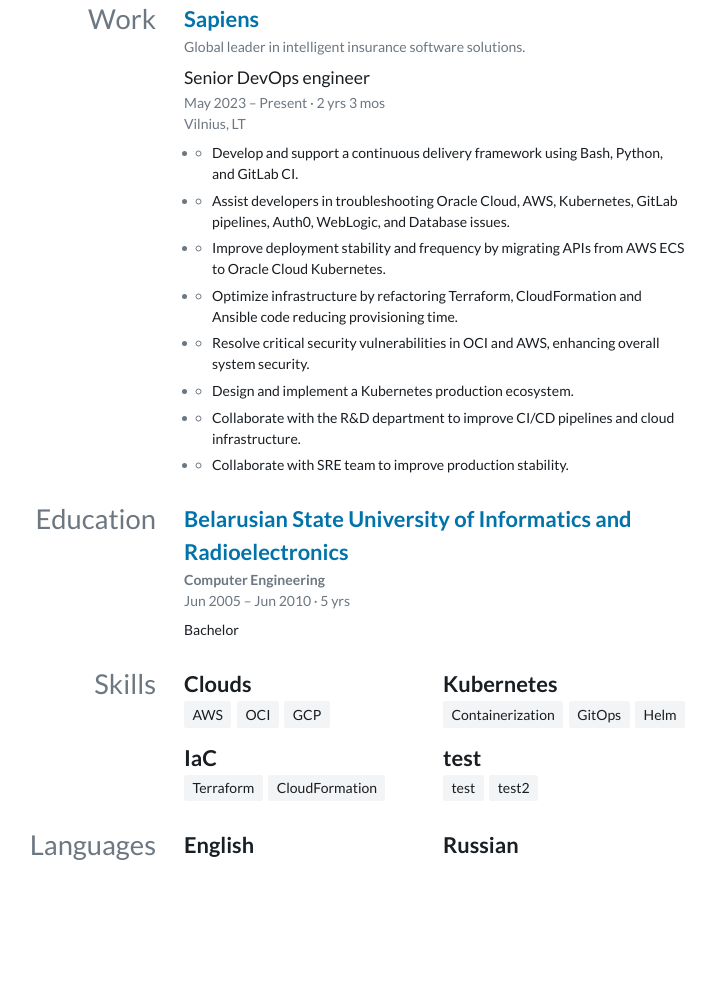
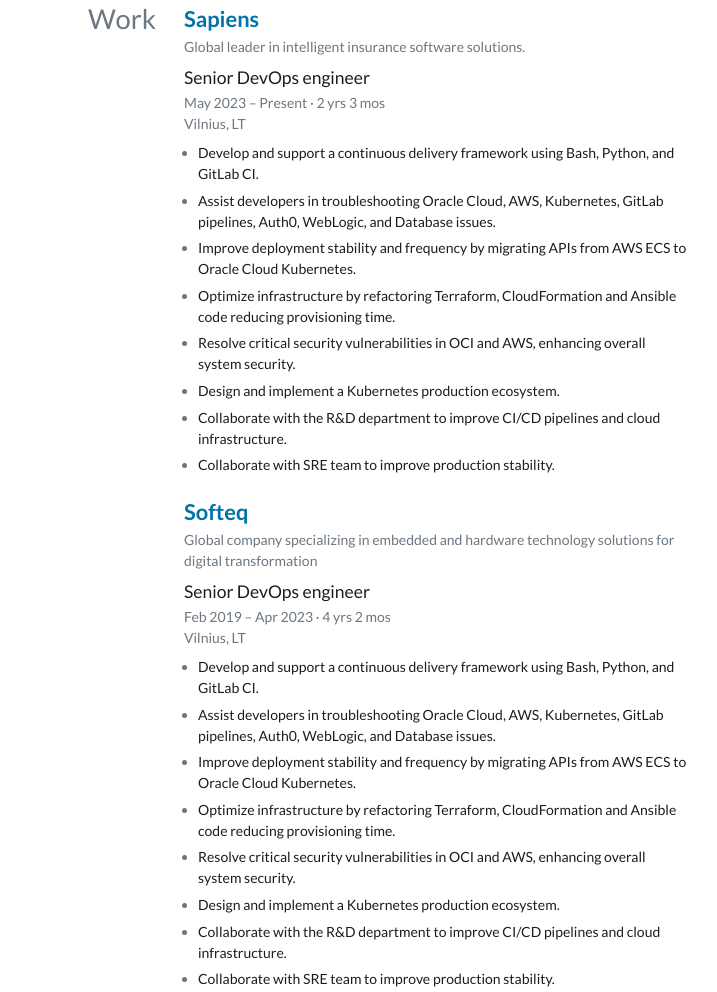
Before and after one commit to ratenio/ratenio.github.io, a plain HTML site: page index.html in a window 1280 px wide. Shown: the part 397-1389 px from the top of the page, without its empty margins (302-1019 px from the left). Before the commit the page ends 1315 px from the top, so only its background shows below. Drawn offline with Linux system fonts and the light colour scheme.

Commit message:
deploy: 4b109a572a08f40eb55d775e17518744703b19c3

```diff
--- a/index.html
+++ b/index.html
@@ -87,23 +87,33 @@
 
 
                           <ul>
-                            <li><ul>
-<li>Develop and support a continuous delivery framework using Bash, Python, and GitLab CI.</li>
-</ul></li><li><ul>
-<li>Assist developers in troubleshooting Oracle Cloud, AWS, Kubernetes, GitLab pipelines,  Auth0,  WebLogic, and Database issues.</li>
-</ul></li><li><ul>
-<li>Improve deployment stability and frequency by migrating APIs from AWS ECS to Oracle Cloud Kubernetes.</li>
-</ul></li><li><ul>
-<li>Optimize infrastructure by refactoring Terraform, CloudFormation and Ansible code reducing provisioning time.</li>
-</ul></li><li><ul>
-<li>Resolve critical security vulnerabilities in OCI and AWS, enhancing overall system security.</li>
-</ul></li><li><ul>
-<li>Design and implement a Kubernetes production ecosystem.</li>
-</ul></li><li><ul>
-<li>Collaborate with the R&amp;D department to improve CI/CD pipelines and cloud infrastructure.</li>
-</ul></li><li><ul>
-<li>Collaborate with SRE team to improve production stability.</li>
-</ul></li>
+                            <li><p>Develop and support a continuous delivery framework using Bash, Python, and GitLab CI.</p></li><li><p>Assist developers in troubleshooting Oracle Cloud, AWS, Kubernetes, GitLab pipelines,  Auth0,  WebLogic, and Database issues.</p></li><li><p>Improve deployment stability and frequency by migrating APIs from AWS ECS to Oracle Cloud Kubernetes.</p></li><li><p>Optimize infrastructure by refactoring Terraform, CloudFormation and Ansible code reducing provisioning time.</p></li><li><p>Resolve critical security vulnerabilities in OCI and AWS, enhancing overall system security.</p></li><li><p>Design and implement a Kubernetes production ecosystem.</p></li><li><p>Collaborate with the R&amp;D department to improve CI/CD pipelines and cloud infrastructure.</p></li><li><p>Collaborate with SRE team to improve production stability.</p></li>
+                          </ul>
+
+                      </div>
+
+                </div>
+              </article>
+
+              <article>
+                <header>
+                  <h4><a href="https://www.softeq.com/">Softeq</a></h4>
+                  <div class="meta"><div>Global company specializing in embedded and hardware technology solutions for digital transformation</div></div>
+                </header>
+                <div class="timeline">
+
+                      <div>
+                        <div>
+                          <h5>Senior DevOps engineer</h5>
+                          <div class="meta">
+                            <div><time-duration><time datetime="2019-02-01">Feb 2019</time> – <time datetime="2023-04-30">Apr 2023</time></time-duration></div>
+                            <div>Vilnius, LT</div>
+                          </div>
+                        </div>
+
+
+                          <ul>
+                            <li><p>Develop and support a continuous delivery framework using Bash, Python, and GitLab CI.</p></li><li><p>Assist developers in troubleshooting Oracle Cloud, AWS, Kubernetes, GitLab pipelines, Auth0, WebLogic, and Database issues.</p></li><li><p>Improve deployment stability and frequency by migrating APIs from AWS ECS to Oracle Cloud Kubernetes.</p></li><li><p>Optimize infrastructure by refactoring Terraform, CloudFormation and Ansible code reducing provisioning time.</p></li><li><p>Resolve critical security vulnerabilities in OCI and AWS, enhancing overall system security.</p></li><li><p>Design and implement a Kubernetes production ecosystem.</p></li><li><p>Collaborate with the R&amp;D department to improve CI/CD pipelines and cloud infrastructure.</p></li><li><p>Collaborate with SRE team to improve production stability.</p></li>
                           </ul>
 
                       </div>
```
